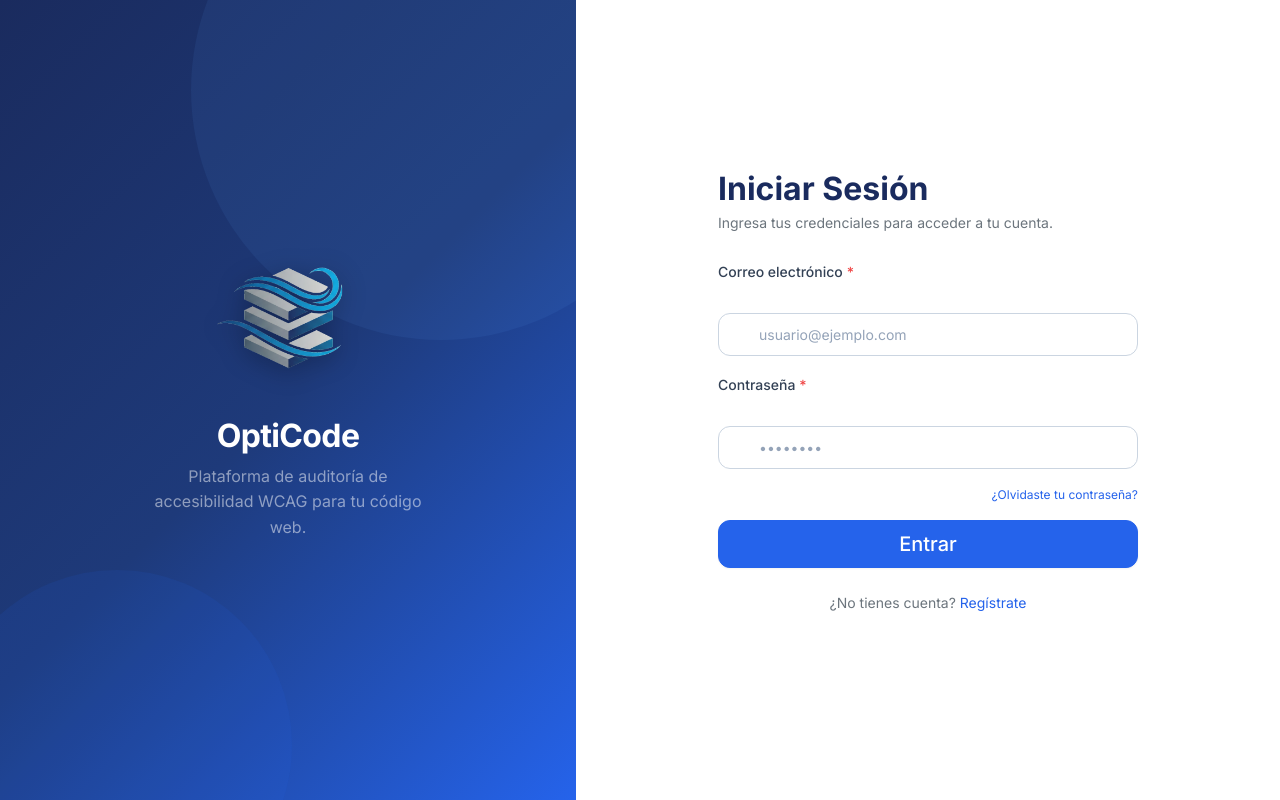
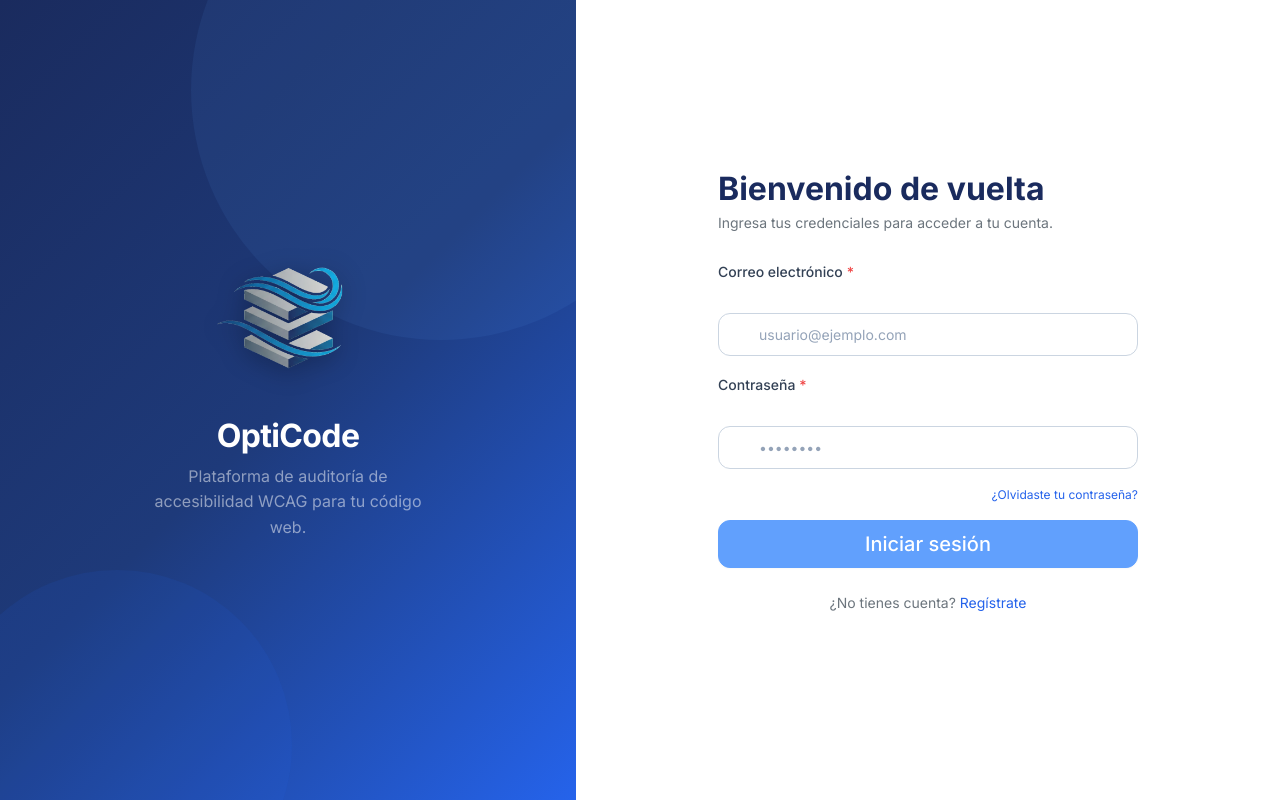
Before and after one commit to AlexReyes03/opticode-repository, a React (Vite) app in the folder opticode_frontend/: page /login in a window 1280 px wide. Built offline with nearby package versions, Linux system fonts and the light colour scheme; no server answers; some icons are missing.

Commit message:
[FIX] Se solucionaron errores de autenticación con el Login, se usan los métodos correctos y se manejan los mensajes de error

```diff
--- a/opticode_frontend/src/features/auth/views/Login.jsx
+++ b/opticode_frontend/src/features/auth/views/Login.jsx
@@ -1,5 +1,5 @@
-import { useState } from 'react';
-import { Link } from 'react-router-dom';
+import { useMemo, useState } from 'react';
+import { Link, useLocation } from 'react-router-dom';
 import EmailOutlinedIcon from '@mui/icons-material/EmailOutlined';
 import LockOutlinedIcon from '@mui/icons-material/LockOutlined';
 import ErrorOutlineIcon from '@mui/icons-material/ErrorOutline';
@@ -7,9 +7,21 @@ import AuthFormField from '../components/AuthFormField';
 import { useAuth } from '../../../contexts/AuthContext';
 
 const Login = () => {
+  const location = useLocation();
   const { login, error: authError, loading, clearError } = useAuth();
-  const [form, setForm] = useState({ email: '', password: '' });
+  const [form, setForm] = useState(() => {
+    const raw = location.state?.registeredEmail;
+    const email =
+      typeof raw === 'string' && raw.trim() ? raw.trim() : '';
+    return { email, password: '' };
+  });
   const [error, setError] = useState('');
+
+  const canSubmit = useMemo(() => {
+    const email = form.email.trim();
+    const password = form.password.trim();
+    return Boolean(email && password);
+  }, [form.email, form.password]);
 
   const handleChange = (field) => (e) => {
     setForm((prev) => ({ ...prev, [field]: e.target.value }));
@@ -19,27 +31,34 @@ const Login = () => {
 
   const handleSubmit = async (e) => {
     e.preventDefault();
-    if (!form.email || !form.password) {
-      setError('Credenciales de acceso incorrectas.');
+    const email = form.email.trim();
+    const password = form.password.trim();
+    if (!email || !password) {
+      setError('Introduce correo y contraseña.');
       return;
     }
     setError('');
-
     try {
-      await login(form);
-      // PublicRoute component will automatically intercept the state change and redirect.
-    } catch (err) {
-      console.error("Login falló:", err);
+      await login({ email, password });
+    } catch {
+      // El mensaje lo expone `authError` desde AuthContext (usa el cuerpo de error del fetch-wrapper).
     }
   };
 
   return (
     <div>
-      <h2 className="fw-bold mb-1" style={{ color: 'var(--oc-navy)' }}>Iniciar Sesión</h2>
-      <p className="text-secondary small mb-4">Ingresa tus credenciales para acceder a tu cuenta.</p>
+      <h2 className="fw-bold mb-1" style={{ color: 'var(--oc-navy)' }}>
+        Bienvenido de vuelta
+      </h2>
+      <p className="text-secondary small mb-4">
+        Ingresa tus credenciales para acceder a tu cuenta.
+      </p>
 
       {(error || authError) && (
-        <div className="alert alert-danger d-flex align-items-center gap-2 py-2 small" role="alert">
+        <div
+          className="alert alert-danger d-flex align-items-center gap-2 py-2 small"
+          role="alert"
+        >
           <ErrorOutlineIcon style={{ fontSize: '1.125rem' }} />
           {error || authError}
         </div>
@@ -66,27 +85,40 @@ const Login = () => {
           onChange={handleChange('password')}
           required
           icon={LockOutlinedIcon}
+          showPasswordToggle={false}
+          autoComplete="current-password"
         />
 
-        <Link to="/forgot-password" className="d-block text-end small mb-3" style={{ fontSize: '0.75rem' }}>
+        <Link
+          to="/forgot-password"
+          className="d-block text-end small mb-3"
+          style={{ fontSize: '0.75rem' }}
+        >
           ¿Olvidaste tu contraseña?
         </Link>
 
-        <button type="submit" className="btn btn-primary btn-lg w-100" disabled={loading}>
+        <button
+          type="submit"
+          className="btn btn-primary btn-lg w-100"
+          disabled={loading || !canSubmit}
+        >
           {loading ? (
             <>
-              <span className="spinner-border spinner-border-sm me-2" role="status" aria-hidden="true"></span>
+              <span
+                className="spinner-border spinner-border-sm me-2"
+                role="status"
+                aria-hidden="true"
+              />
               Ingresando...
             </>
           ) : (
-            'Entrar'
+            'Iniciar sesión'
           )}
         </button>
       </form>
 
       <p className="text-center text-secondary small mt-4">
-        ¿No tienes cuenta?{' '}
-        <Link to="/register">Regístrate</Link>
+        ¿No tienes cuenta? <Link to="/register">Regístrate</Link>
       </p>
     </div>
   );
```
